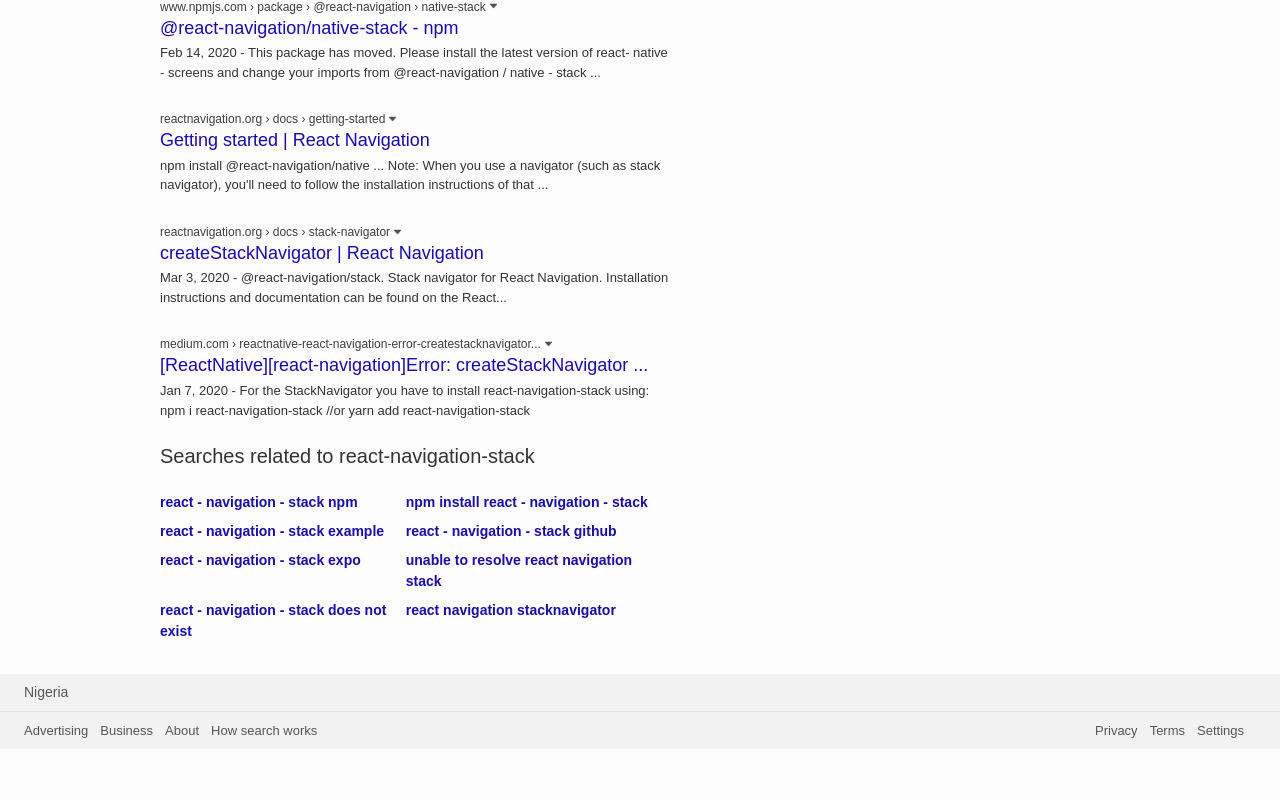
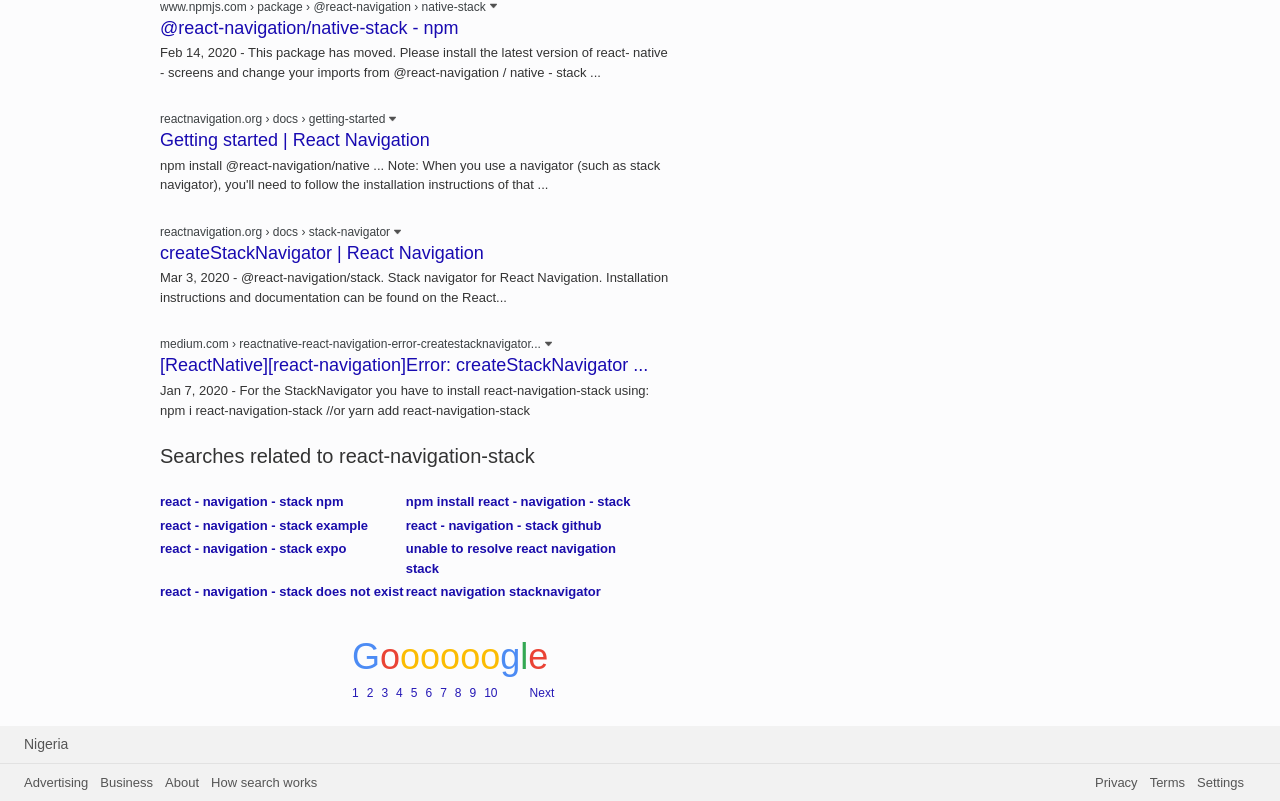
Before and after one commit to blarcmann/fe-test, a React (Create React App) app: page /results in a window 1280 px wide. Shown: the part 428-1229 px from the top of the page. Before the commit the page ends 1177 px from the top, so only its background shows below. Built offline with nearby package versions, Linux system fonts and the light colour scheme.

Commit message:
footer logo

```diff
--- a/src/assets/styles/shared.scss
+++ b/src/assets/styles/shared.scss
@@ -303,11 +303,34 @@ input, button {
       flex-wrap: wrap;
       .rel {
         display: block;
-        font-size: 0.875rem;
+        font-size: 0.8125rem;
         color: #1A0DAB;
         font-weight: 600;
         width: 48%;
-        margin-bottom: 0.5rem;
+        margin-bottom: 0.25rem;
+      }
+    }
+  }
+  .misc-container {
+    margin: 1.5rem 0 0;
+    .footer-logo, .pagination {
+      margin-left: 12rem;
+      a {
+        font-size: 0.75rem;
+        margin-right: 0.5rem;
+        color: rgb(38, 25, 182);
+        &.next {
+          margin-left: 1.5rem;
+        }
+      }
+      span {
+        font-size: 2.25rem;
+        font-weight: 500;
+        font-stretch: semi-condensed;
+        &.blue {color: #4c8bf4}
+        &.green {color: #33a853}
+        &.gold {color: #fbbc03}
+        &.red {color: #ea4335}
       }
     }
   }
--- a/src/screens/results.js
+++ b/src/screens/results.js
@@ -7,6 +7,9 @@ import { fetchResults, getResponseMsg, fetchRelated } from '../actions';
 
 export class Results extends Component {
 
+  state = {
+    pages: [1, 2, 3, 4, 5, 6, 7, 8, 9, 10]
+  }
   componentDidMount() {
     const { fetchResults, getResponseMsg, fetchRelated } = this.props;
     getResponseMsg();
@@ -22,6 +25,7 @@ export class Results extends Component {
 
   render() {
     const { results, msg, related } = this.props;
+    const { pages } = this.state;
     return (
       <>
         <Header top="true" altSearch={true} />
@@ -36,6 +40,24 @@ export class Results extends Component {
               {related && related.length ?
                 related.map(rel => this.renderRelated(rel))
                 : ''}
+            </div>
+          </div>
+          <div className="misc-container">
+            <div className="footer-logo">
+              <span className="blue">G</span>
+              <span className="red">o</span>
+              <span className="gold">o</span>
+              <span className="gold">o</span>
+              <span className="gold">o</span>
+              <span className="gold">o</span>
+              <span className="gold">o</span>
+              <span className="blue">g</span>
+              <span className="green">l</span>
+              <span className="red">e</span>
+            </div>
+            <div className="pagination">
+              {pages.map(p => <a href="https://google.com">{p}</a>)}
+              <a className="next" href="https://google.com">Next</a>
             </div>
           </div>
         </div>
```
